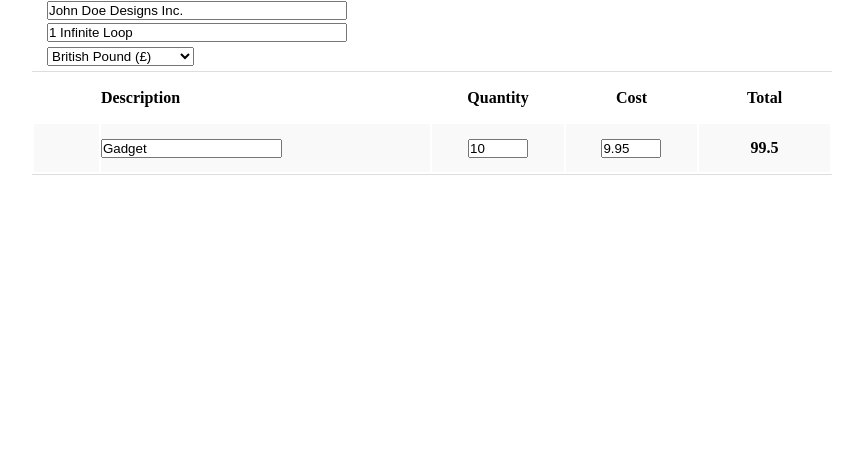
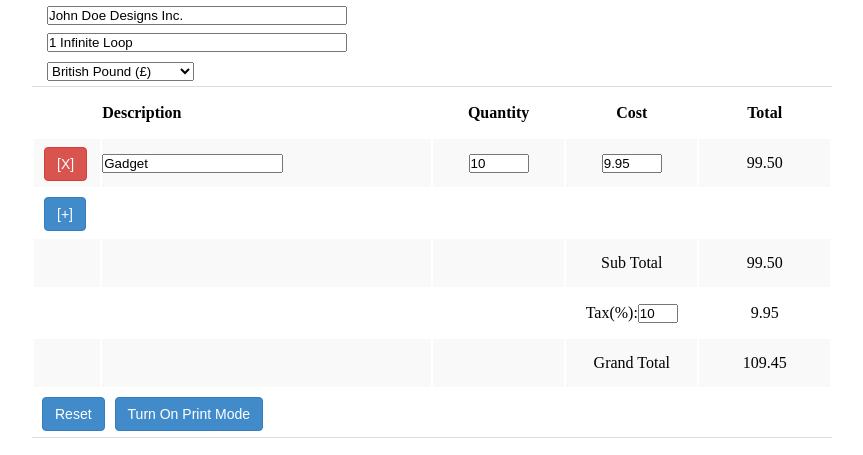
Before and after one commit to Lightsd7/ReactSkillTest, a React (Create React App) app: page / in a window 1280 px wide. Shown: the part 376-831 px from the top of the page, without its empty margins (208-1071 px from the left). Before the commit the page ends 800 px from the top, so only its background shows below. Built offline with nearby package versions, Linux system fonts and the light colour scheme.

Commit message:
Complement of the Component Table
Evolution of the component table

```diff
--- a/src/components/Infos/styles.js
+++ b/src/components/Infos/styles.js
@@ -10,6 +10,7 @@ export const Left = styled.div`
     input {
         width: 300px;
         margin-top: 3px;
+        margin-bottom: 5px;
     }
     select{
         margin-top: 5px;
--- a/src/components/Table/index.js
+++ b/src/components/Table/index.js
@@ -6,6 +6,7 @@ export default function Table() {
     const [desc, setDesc] = useState("Gadget");
     const [quant, setQuant] = useState(10);
     const [cost, setCost] = useState(9.95);
+    const [tax, setTax] = useState(10);
 
     function changeDesc(e) {
         setDesc(e.target.value);
@@ -17,6 +18,10 @@ export default function Table() {
 
     function changeCost(e) {
         setCost(e.target.value);
+    }
+
+    function changeTax(e) {
+        setTax(e.target.value);
     }
 
     return (
@@ -33,7 +38,11 @@ export default function Table() {
                 </thead>
                 <tbody>
                     <tr className="one">
-                        <td className="col-xs-1"></td>
+                        <td className="col-xs-1">
+                            <button type="button" className="btn btn-danger">
+                                [X]
+                            </button>
+                        </td>
                         <td>
                             <Input
                                 type="text"
@@ -61,12 +70,61 @@ export default function Table() {
                         </td>
                         <td>
                             <div className="quantity">
-                                <p>{quant * cost}</p>
+                                <p>{(quant * cost).toFixed(2)}</p>
                             </div>
+                        </td>
+                    </tr>
+                    <tr>
+                        <button
+                            type="button"
+                            className="btn btn-primary"
+                            onClick
+                        >
+                            [+]
+                        </button>
+                    </tr>
+                    <tr className="one">
+                        <td></td>
+                        <td></td>
+                        <td></td>
+                        <td className="menu">Sub Total</td>
+                        <td className="menu">{(quant * cost).toFixed(2)}</td>
+                    </tr>
+                    <tr>
+                        <td></td>
+                        <td></td>
+                        <td></td>
+                        <td className="menu">
+                            Tax(%):
+                            <span className="tax">
+                                <Input
+                                    type="text"
+                                    value={tax}
+                                    onChange={changeTax}
+                                />
+                            </span>
+                        </td>
+                        <td className="menu">
+                            {(quant * cost * (tax / 100)).toFixed(2)}
+                        </td>
+                    </tr>
+                    <tr className="one">
+                        <td></td>
+                        <td></td>
+                        <td></td>
+                        <td className="menu">Grand Total</td>
+                        <td className="menu">
+                            {(quant * cost + (quant * cost * (tax / 100))).toFixed(2)}
                         </td>
                     </tr>
                 </tbody>
             </table>
+            <button type="button" className="btn btn-primary" onClick>
+                Reset
+            </button>
+            <button type="button" className="btn btn-primary" onClick>
+                Turn On Print Mode
+            </button>
         </Head>
     );
 }
--- a/src/components/Table/styles.js
+++ b/src/components/Table/styles.js
@@ -16,6 +16,12 @@ export const Head = styled.div`
         width: 333.33px;
         text-align: left;
     }
+    td {
+        font-weight: 100;
+    }
+    td.menu {
+        text-align: center;
+    }
     .one {
         background: #f9f9f9;
         border-top: 1px solid #ddd;
@@ -26,4 +32,35 @@ export const Head = styled.div`
             }
         }
     }
+    .btn {
+        display: inline-block;
+        padding: 6px 12px;
+        margin-bottom: 0;
+        font-size: 14px;
+        font-weight: normal;
+        line-height: 1.428571429;
+        text-align: center;
+        white-space: nowrap;
+        vertical-align: middle;
+        cursor: pointer;
+        border: 1px solid transparent;
+        border-radius: 4px;
+        user-select: none;
+        margin-left: 10px;
+    }
+    .btn-primary {
+        color: #fff;
+        background-color: #428bca;
+        border-color: #357ebd;
+    }
+    .btn-danger {
+        color: #fff;
+        background-color: #d9534f;
+        border-color: #d43f3a;
+    }
+    .tax {
+        Input {
+            width: 40px;
+        }
+    }
 `;
```
